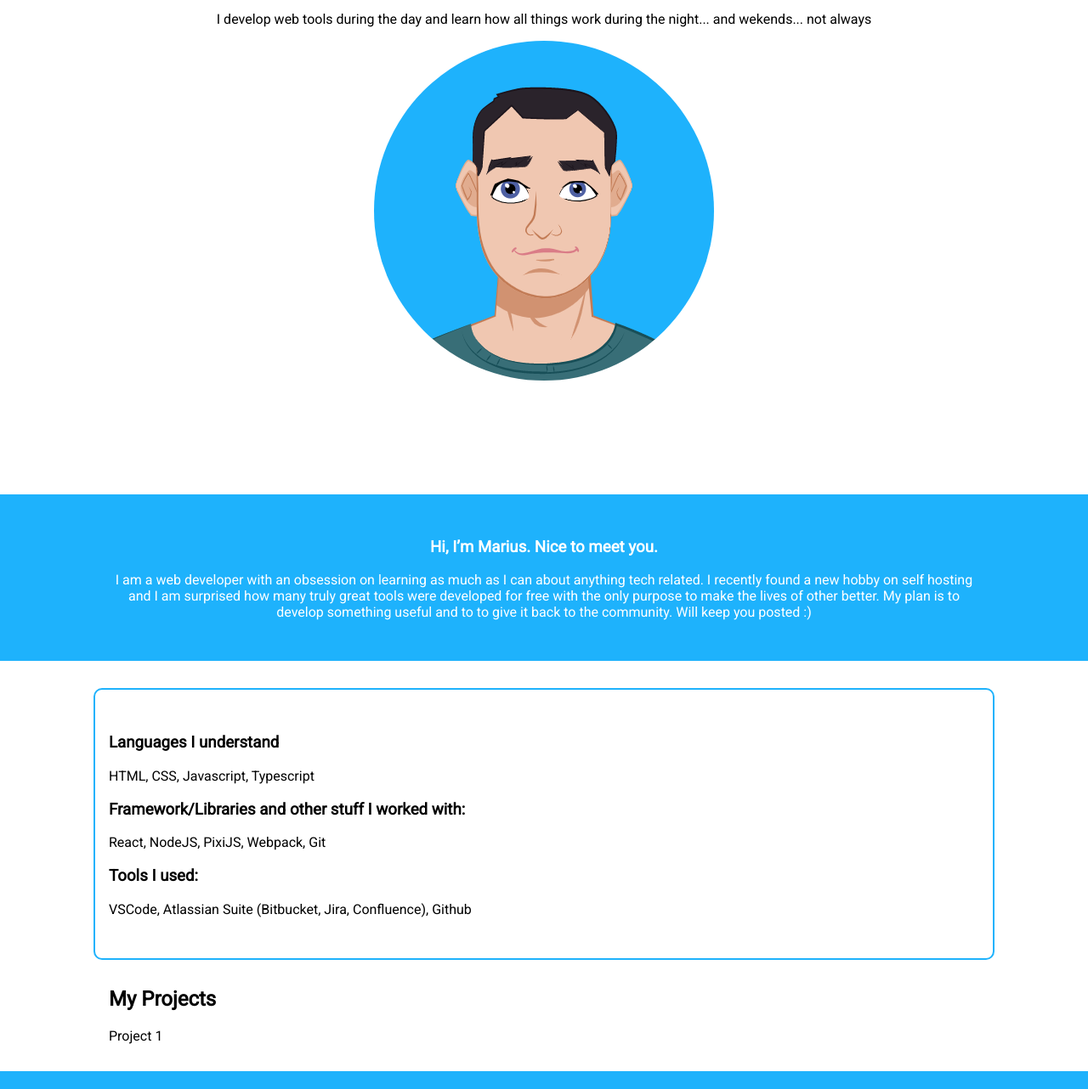
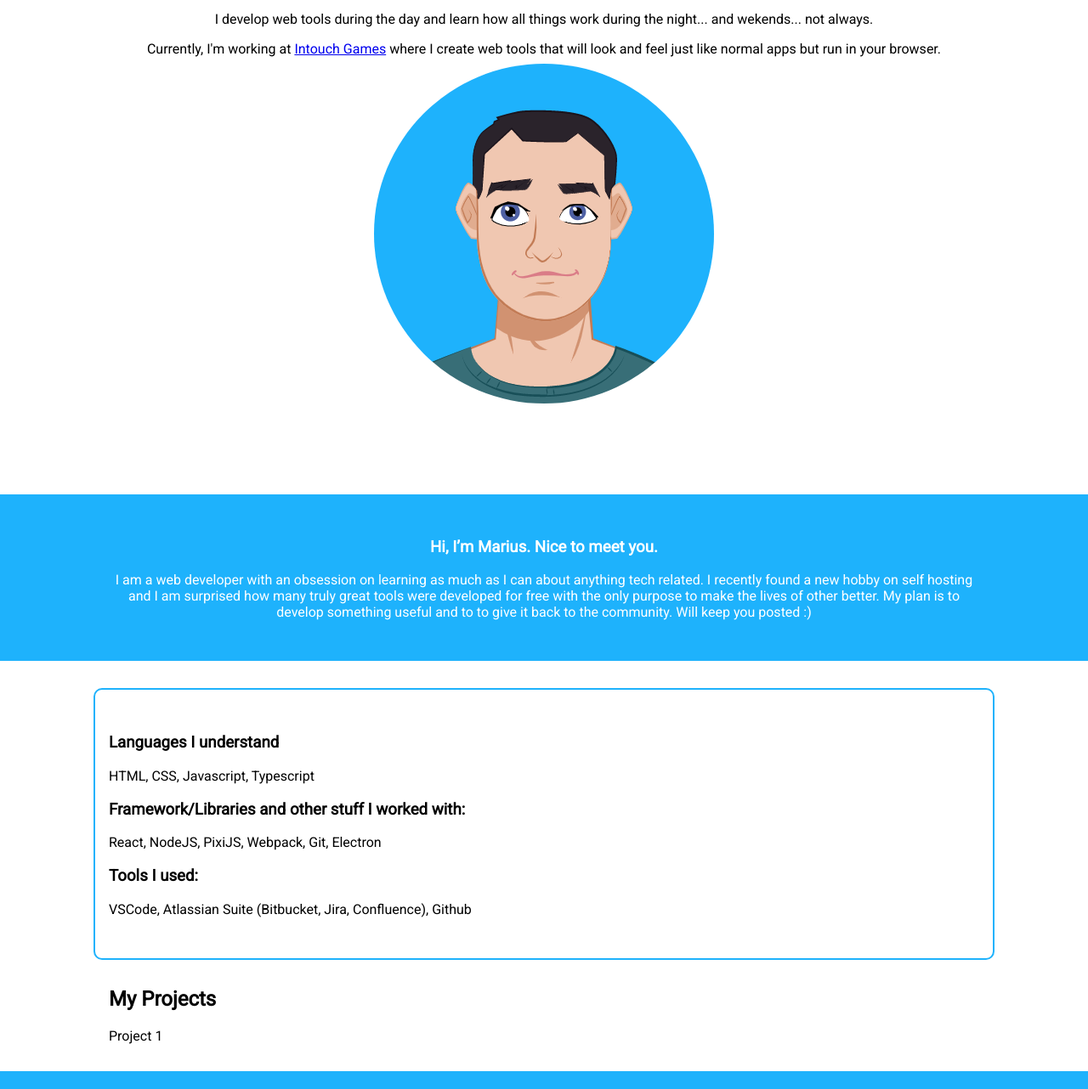
Before and after one commit to cerchez07/cerchez-live, a plain HTML site: page index.html in a window 1280 px wide. Shown: the part 218-1500 px from the top of the page at 85% size. Drawn offline with nearby package versions, Linux system fonts and the light colour scheme.

Commit message:
Change wording on header

```diff
--- a/index.html
+++ b/index.html
@@ -14,9 +14,13 @@
 <body>
     <header>
         <h1>Web Developer | Passionate Self-Hoster</h1>
+        <p>Hi, my name is Marius Cerchez.</p>
         <p>I develop web tools during the day and learn how all things work during the night... and wekends... not
-            always
+            always.
         </p>
+        <p>Currently, I'm working at <a href="https://www.linkedin.com/company/intouch-games-ltd/">Intouch Games</a>
+            where I create web tools that will look and feel just like normal
+            apps but run in your browser.</p>
         <img src="img/portrait.png" alt="Cartoonish version of me" class="avatar">
     </header>
     <main>
@@ -37,7 +41,7 @@
             <h3>Languages I understand</h3>
             <p>HTML, CSS, Javascript, Typescript</p>
             <h3>Framework/Libraries and other stuff I worked with: </h3>
-            <p>React, NodeJS, PixiJS, Webpack, Git </p>
+            <p>React, NodeJS, PixiJS, Webpack, Git, Electron </p>
             <h3>Tools I used:</h3>
             <p>VSCode, Atlassian Suite (Bitbucket, Jira, Confluence), Github </p>
         </div>
--- a/style.css
+++ b/style.css
@@ -13,6 +13,10 @@ header {
     justify-content: center;
     align-items: center;
     margin: 0 auto;
+}
+
+header p {
+    margin: .5rem;
 }
 
 header img {
```
